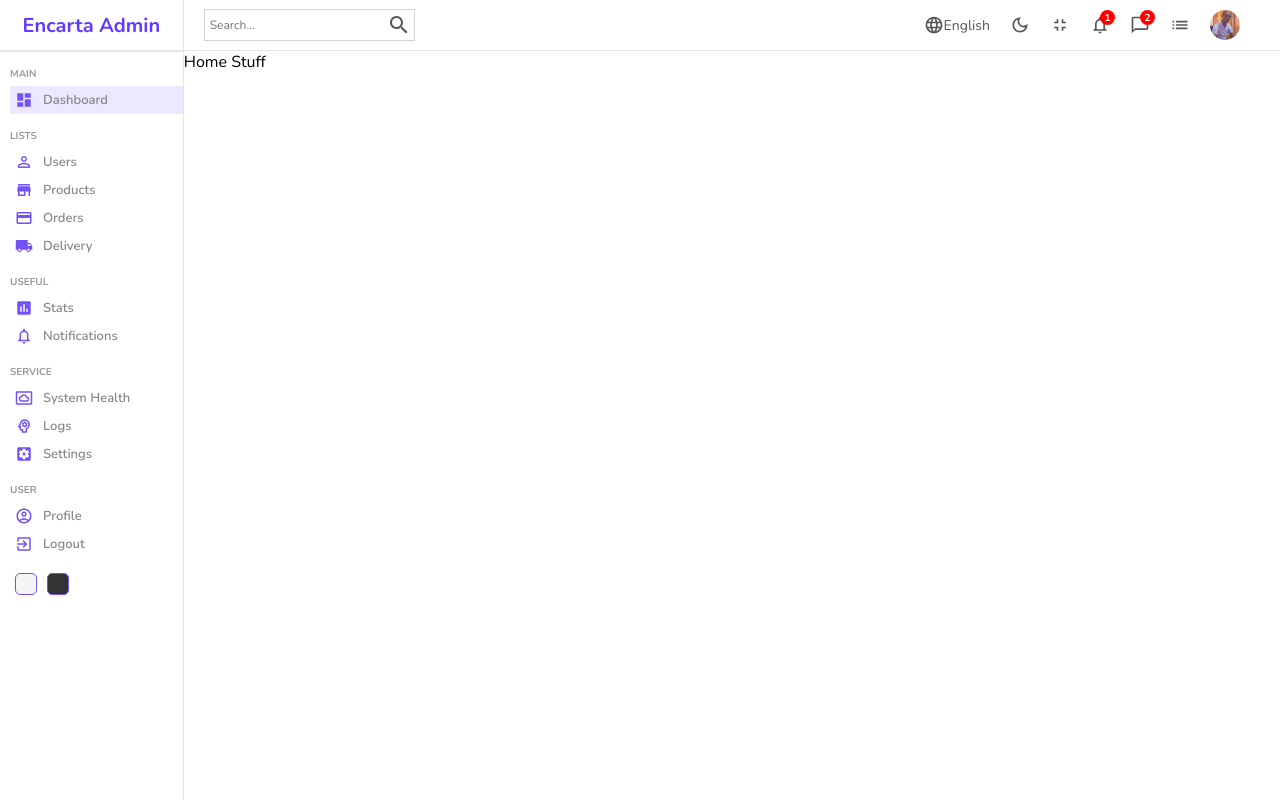
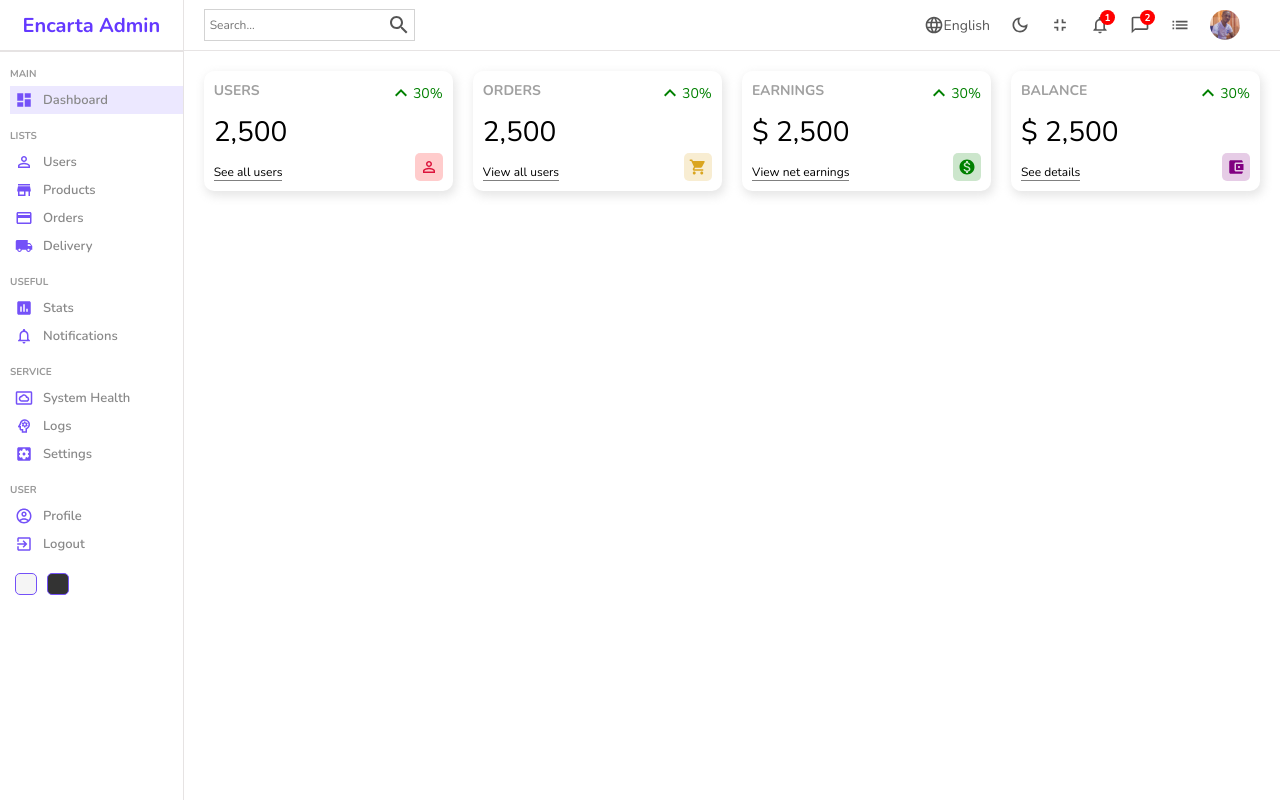
Before and after one commit to anyars-encarta/dashboard-admin, a React (Create React App) app: page / in a window 1280 px wide. Built offline with nearby package versions, Linux system fonts and the light colour scheme.

Commit message:
Complete top section of home page

```diff
--- /dev/null
+++ b/src/components/widget/Widget.jsx
@@ -0,0 +1,105 @@
+import React from 'react';
+import KeyboardArrowUpIcon from '@mui/icons-material/KeyboardArrowUp';
+import PersonOutlineIcon from '@mui/icons-material/PersonOutline';
+import AccountBalanceWalletIcon from '@mui/icons-material/AccountBalanceWallet';
+import ShoppingCartOutlinedIcon from '@mui/icons-material/ShoppingCart';
+import MonetizationOnOutlinedIcon from '@mui/icons-material/MonetizationOn';
+
+import './widget.scss';
+
+const Widget = ({ type }) => {
+    let data;
+
+    const amount = 2500;
+    const diff = 30;
+
+    switch (type) {
+        case 'user':
+            data = {
+                title: 'USERS',
+                isMoney: false,
+                link: 'See all users',
+                icon: (
+                    <PersonOutlineIcon
+                        className='icon'
+                        style={{
+                            color: 'crimson',
+                            backgroundColor: 'rgba(255, 0, 0, 0.2)'
+                        }}
+                    />
+                ),
+            };
+            break;
+
+        case 'order':
+            data = {
+                title: 'ORDERS',
+                isMoney: false,
+                link: 'View all users',
+                icon: (
+                    <ShoppingCartOutlinedIcon className='icon'
+                        style={{
+                            color: 'goldenrod',
+                            backgroundColor: 'rgba(218, 165, 32, 0.2)'
+                        }}
+                    />
+                ),
+            };
+            break;
+
+        case 'earnings':
+            data = {
+                title: 'EARNINGS',
+                isMoney: true,
+                link: 'View net earnings',
+                icon: (
+                    <MonetizationOnOutlinedIcon className='icon'
+                        style={{
+                            color: 'green',
+                            backgroundColor: 'rgba(0, 128, 0, 0.2)'
+                        }}
+                    />
+                ),
+            };
+            break;
+
+        case 'balance':
+            data = {
+                title: 'BALANCE',
+                isMoney: true,
+                link: 'See details',
+                icon: (
+                    <AccountBalanceWalletIcon className='icon'
+                        style={{
+                            color: 'purple',
+                            backgroundColor: 'rgba(128, 0, 128, 0.2)'
+                        }}
+                    />
+                ),
+            };
+            break;
+
+        default:
+            break;
+    };
+
+    return (
+        <div className='widget'>
+            <div className="left">
+                <span className="title">{data.title}</span>
+                <span className="counter">{data.isMoney && '$'} {amount.toLocaleString('en-US', { style: 'decimal', maximumFractionDigits: 2 })}</span>
+                <span className="link">{data.link}</span>
+            </div>
+
+            <div className="right">
+                <div className="percentage positive">
+                    <KeyboardArrowUpIcon />
+                    30%
+                </div>
+                {data.icon}
+            </div>
+        </div>
+    )
+}
+
+export default Widget
--- /dev/null
+++ b/src/components/widget/widget.scss
@@ -0,0 +1,57 @@
+.widget {
+    display: flex;
+    justify-content: space-between;
+    flex: 1;
+    padding: 10px;
+
+    -webkit-box-shadow: 2px 4px 10px 1px rgba(0, 0, 0, 0.47);
+    box-shadow: 2px 4px 10px 1px rgba(201, 201, 201, 0.47);
+
+    border-radius: 10px;
+    height: 100px;
+
+    .left, .right {
+        display: flex;
+        flex-direction: column;
+        justify-content: space-between;
+
+        .title {
+            font-weight: bold;
+            font-size: 14px;
+            color: rgb(160, 160,160);
+        }
+
+        .counter {
+            font-size: 28px;
+            font-weight: 300;
+        }
+
+        .link {
+            width: max-content;
+            font-size: 12px;
+            border-bottom: 1px solid gray;
+            cursor: pointer;
+        }
+
+        .percentage {
+            display: flex;
+            align-items: center;
+            font-size: 14px;
+
+            &.positive {
+                color: green;
+            }
+
+            &.negative {
+                color: red;
+            }
+        }
+
+        .icon {
+            font-size: 18px;
+            padding: 5px;
+            border-radius: 5px;
+            align-self: flex-end;
+        }
+    }
+}
--- a/src/pages/home/Home.jsx
+++ b/src/pages/home/Home.jsx
@@ -2,6 +2,7 @@
 import Navbar from '../../components/navbar/Navbar';
 import Sidebar from '../../components/sidebar/Sidebar';
 import './home.scss';
+import Widget from '../../components/widget/Widget';
 
 const Home = () => {
   return (
@@ -10,7 +11,12 @@
 
       <div className="homeContainer">
         <Navbar />
-        Home Stuff
+        <div className="widgets">
+          <Widget type='user' />
+          <Widget type='order' />
+          <Widget type='earnings' />
+          <Widget type='balance' />
+        </div>
       </div>
     </div>
   )
--- a/src/pages/home/home.scss
+++ b/src/pages/home/home.scss
@@ -3,5 +3,12 @@
 
     .homeContainer {
         flex: 6;
+
+        .widgets {
+            display: flex;
+            padding: 20px;
+            gap: 20px;
+            flex-wrap: wrap;
+        }
     }
 }
```
